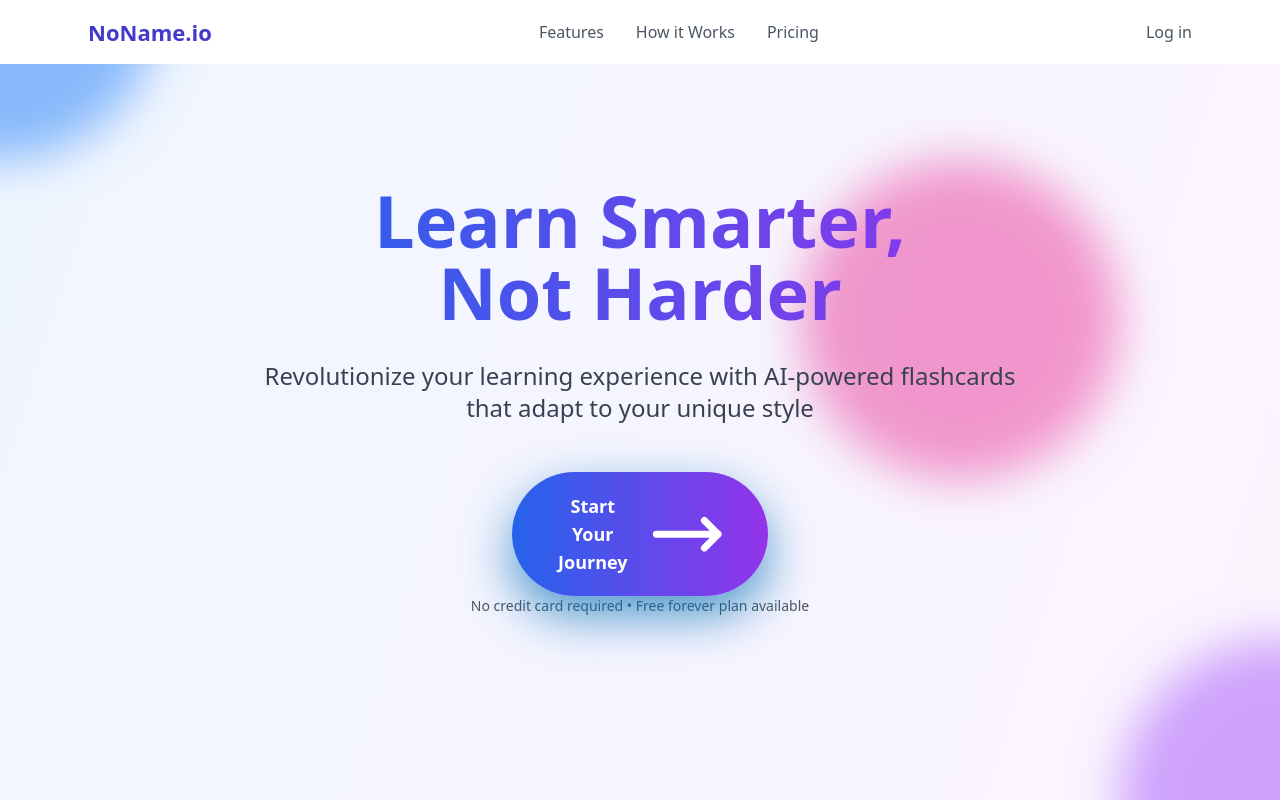
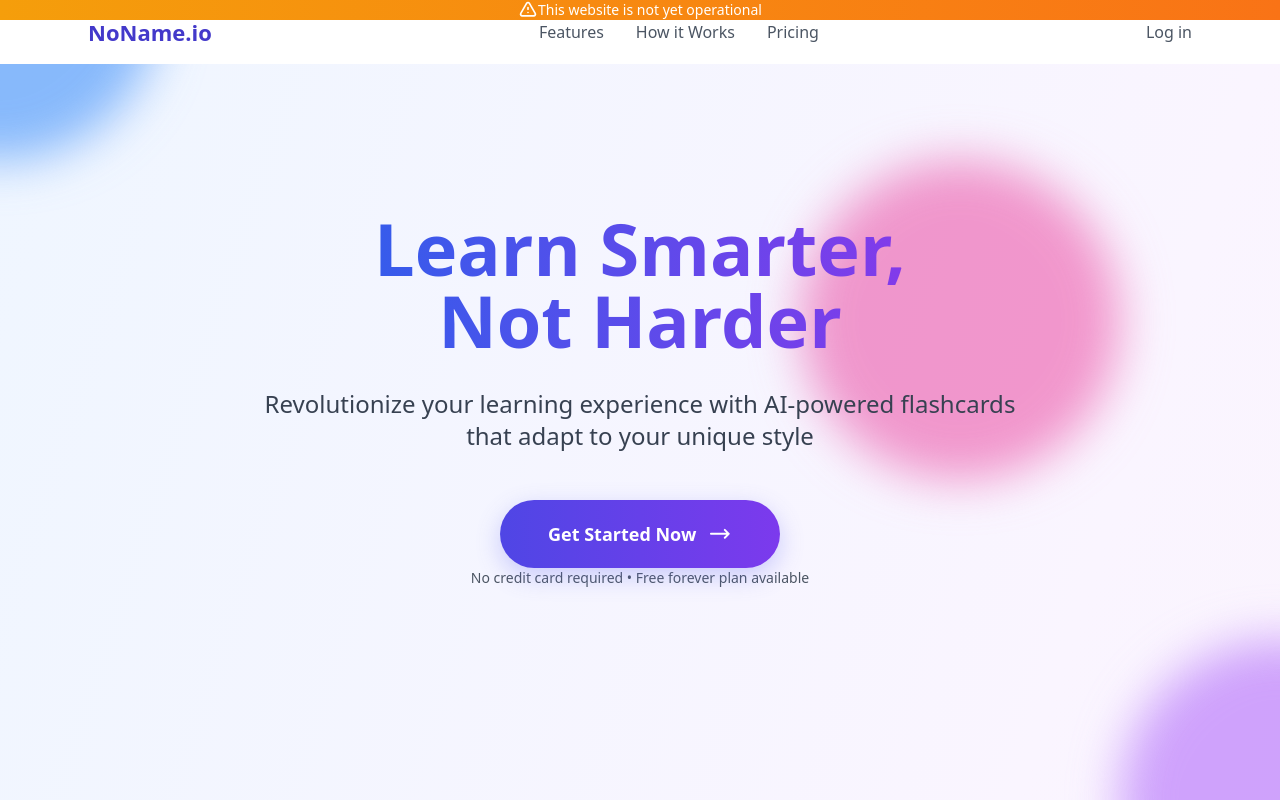
Before and after one commit to mehrdadmahdian/fc.io, a Next.js app in the folder public-ui/: page / in a window 1280 px wide. Shown: the top 800 px of the page. Built offline with nearby package versions, Linux system fonts and the light colour scheme.

Commit message:
ui optimization on landing page

```diff
--- a/public-ui/src/app/page.tsx
+++ b/public-ui/src/app/page.tsx
@@ -39,6 +39,26 @@ export default function Home() {
   return (
     <div className="bg-gradient-to-br from-blue-50 via-purple-50 to-pink-50">
       <Navigation />
+      <div className="fixed top-0 left-0 right-0 z-50 bg-gradient-to-r from-amber-500 to-orange-500 text-white py-2">
+        <div className="container mx-auto px-4 text-center">
+          <p className="text-sm font-medium flex items-center justify-center gap-2">
+            <svg
+              className="w-5 h-5"
+              fill="none"
+              stroke="currentColor"
+              viewBox="0 0 24 24"
+            >
+              <path
+                strokeLinecap="round"
+                strokeLinejoin="round"
+                strokeWidth={2}
+                d="M12 9v2m0 4h.01m-6.938 4h13.856c1.54 0 2.502-1.667 1.732-3L13.732 4c-.77-1.333-2.694-1.333-3.464 0L3.34 16c-.77 1.333.192 3 1.732 3z"
+              />
+            </svg>
+            This website is not yet operational
+          </p>
+        </div>
+      </div>
       <main className={`min-h-screen transition-opacity duration-300 ${
         isMenuOpen ? 'opacity-20' : 'opacity-100'
       }`}>
@@ -85,18 +105,32 @@ export default function Home() {
                 ) : (
                   <Link
                     href="/dashboard"
-                    className="group relative inline-flex items-center justify-center px-10 py-5 font-bold text-white text-lg transition-all duration-300
-                      bg-gradient-to-r from-blue-600 to-purple-600
-                      hover:from-blue-700 hover:to-purple-700
-                      rounded-full shadow-[0_20px_50px_rgba(8,_112,_184,_0.7)]
-                      hover:shadow-[0_10px_40px_rgba(8,_112,_184,_0.9)]
-                      transform hover:-translate-y-1
-                      focus:outline-none focus:ring-2 focus:ring-offset-2 focus:ring-blue-600"
+                    className="group relative inline-flex items-center justify-center
+                      w-[280px]
+                      px-12 py-5 font-bold text-white text-lg
+                      bg-gradient-to-r from-indigo-600 to-violet-600
+                      hover:from-indigo-700 hover:to-violet-700
+                      rounded-full
+                      shadow-[0_8px_24px_rgba(99,102,241,0.3)]
+                      hover:shadow-[0_8px_32px_rgba(99,102,241,0.5)]
+                      transform transition-all duration-300
+                      hover:-translate-y-1
+                      focus:outline-none focus:ring-2 focus:ring-offset-2 focus:ring-indigo-600
+                      whitespace-nowrap"
                   >
-                    <span>Start Your Journey</span>
-                    <svg className="ml-3 w-6 h-6 transition-transform duration-300 group-hover:translate-x-2"
-                      fill="none" stroke="currentColor" viewBox="0 0 24 24">
-                      <path strokeLinecap="round" strokeLinejoin="round" strokeWidth={2} d="M17 8l4 4m0 0l-4 4m4-4H3"/>
+                    <span>Get Started Now</span>
+                    <svg
+                      className="ml-3 w-6 h-6 transition-transform duration-300 group-hover:translate-x-2"
+                      fill="none"
+                      stroke="currentColor"
+                      viewBox="0 0 24 24"
+                    >
+                      <path
+                        strokeLinecap="round"
+                        strokeLinejoin="round"
+                        strokeWidth={2}
+                        d="M17 8l4 4m0 0l-4 4m4-4H3"
+                      />
                     </svg>
                   </Link>
                 )}
@@ -320,17 +354,19 @@ export default function Home() {
               <Link
                 href="/dashboard"
                 className="group relative inline-flex items-center justify-center
-                  px-10 py-5 font-bold text-white text-lg
-                  transition-all duration-300
-                  bg-gradient-to-r from-blue-600 to-purple-600
-                  hover:from-blue-700 hover:to-purple-700
+                  w-[280px]
+                  px-12 py-5 font-bold text-white text-lg
+                  bg-gradient-to-r from-indigo-600 to-violet-600
+                  hover:from-indigo-700 hover:to-violet-700
                   rounded-full
-                  shadow-[0_20px_50px_rgba(8,_112,_184,_0.7)]
-                  hover:shadow-[0_10px_40px_rgba(8,_112,_184,_0.9)]
-                  transform hover:-translate-y-1
-                  focus:outline-none focus:ring-2 focus:ring-offset-2 focus:ring-blue-600"
+                  shadow-[0_8px_24px_rgba(99,102,241,0.3)]
+                  hover:shadow-[0_8px_32px_rgba(99,102,241,0.5)]
+                  transform transition-all duration-300
+                  hover:-translate-y-1
+                  focus:outline-none focus:ring-2 focus:ring-offset-2 focus:ring-indigo-600
+                  whitespace-nowrap"
                 >
-                <span className="relative">Get Started Now</span>
+                  <span>Get Started Now</span>
                   <svg
                     className="ml-3 w-6 h-6 transition-transform duration-300 group-hover:translate-x-2"
                     fill="none"
--- a/public-ui/src/styles/globals.css
+++ b/public-ui/src/styles/globals.css
@@ -47,3 +47,13 @@ body {
 .animate-float {
   animation: float 6s ease-in-out infinite;
 }
+
+@keyframes buttonGlow {
+  0% { box-shadow: 0 8px 24px rgba(99, 102, 241, 0.3); }
+  50% { box-shadow: 0 8px 32px rgba(99, 102, 241, 0.5); }
+  100% { box-shadow: 0 8px 24px rgba(99, 102, 241, 0.3); }
+}
+
+.button-glow {
+  animation: buttonGlow 3s infinite;
+}
```
Lines whose indentation alone changed are shown as unchanged.
